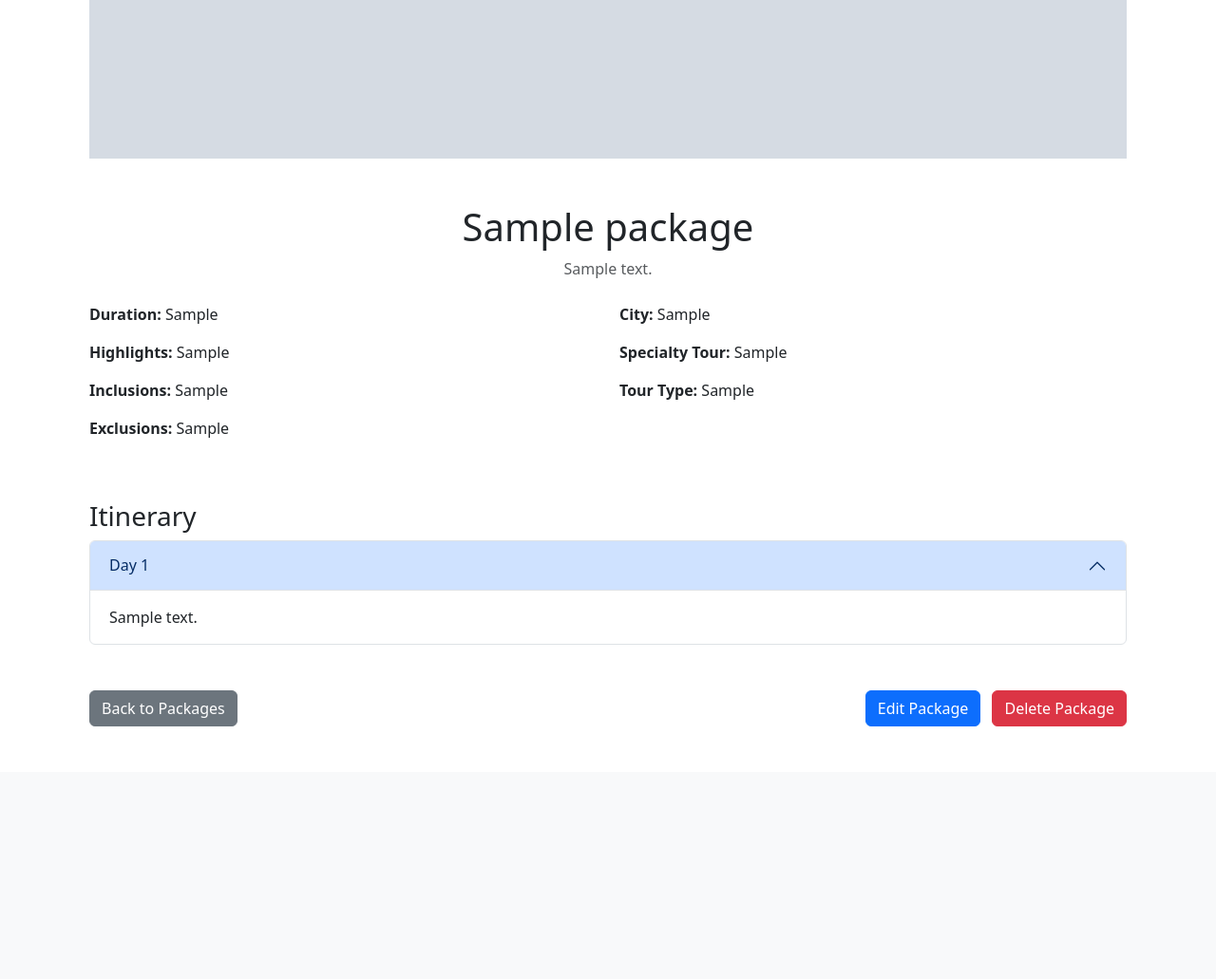
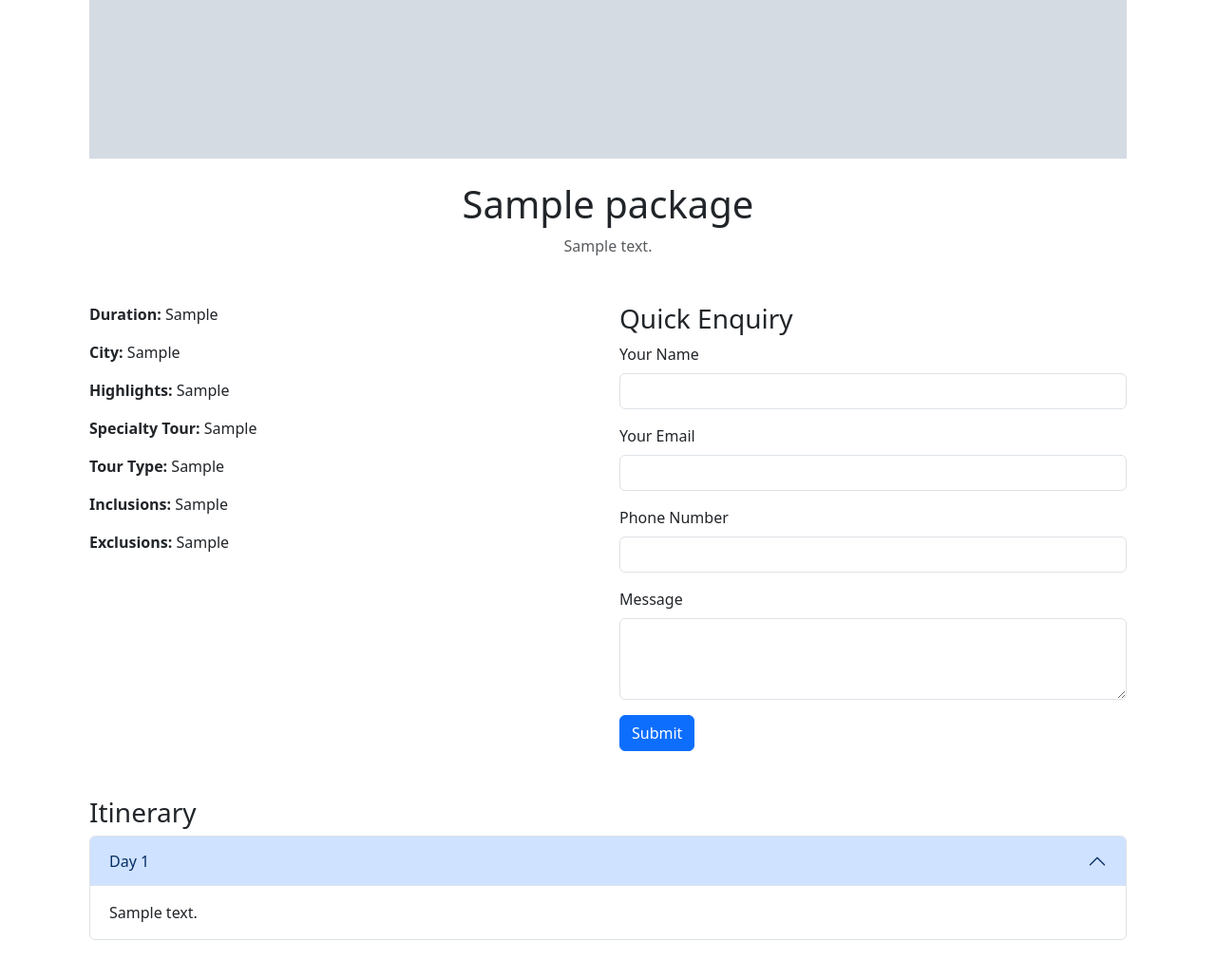
Before and after one commit to DhruvkBhatt/Maa_chamunda, a Flask app: page /packages/1 in a window 1280 px wide. Shown: the part 601-1632 px from the top of the page at 95% size. Before the commit the page ends 1366 px from the top, so only its background shows below. Run offline with Flask 2, Linux system fonts and the light colour scheme; tables that the repository leaves empty hold one stand-in row (values such as "Sample post"); grey boxes marked "Sample" are stand-in pictures; some libraries are stand-ins or nearby versions.

Commit message:
Updated enquiry, index page, packages, logo

```diff
--- a/app.py
+++ b/app.py
@@ -130,19 +130,23 @@ def submit_enquiry():
         else:
             return jsonify({"status": "error", "message": "Unsupported data format"})
 
-        # Send emails
-        send_admin_email(mail, name, email, phone, message)
-        send_client_acknowledgment(mail, email, name, email, phone, message)
+        # Send admin email
+        send_admin_email(
+            mail, "enquiry",
+            name=name, email=email, contact=phone, message=message
+        )
+
+        # Send client acknowledgment
+        send_client_acknowledgment(mail, email, name, "enquiry")
 
         # Flash success message
         flash("Thank you for your enquiry! A confirmation email has been sent to you.", "success")
-        return redirect(url_for('home'))
+        return redirect(url_for('index'))
 
     except Exception as e:
         print(f"Error: {e}")
         flash("There was an issue processing your request. Please try again later.", "danger")
         return redirect(url_for('index'))
-
 
 @app.route('/submit-hotel-booking', methods=['POST'])
 def submit_hotel_booking():
@@ -399,8 +403,8 @@ def get_packages():
 
 
     # Fetch distinct filter options from the database
-    specialties_options = sorted(set(p.specialty_tour for p in Package.query.all() if p.specialty_tour))
-    tour_types_options = sorted(set(p.tour_type for p in Package.query.all() if p.tour_type))
+    specialties_options = sorted(set(p.specialty_tour.title() for p in Package.query.all() if p.specialty_tour))
+    tour_types_options = sorted(set(p.tour_type.title() for p in Package.query.all() if p.tour_type))
     # categories_options = sorted(set(p.category for p in Package.query.all() if p.category))
 
     # print(f"Available filters - specialties_options: {specialties_options}, tour_types_options: {tour_types_options}")
--- a/templates/index.html
+++ b/templates/index.html
@@ -38,10 +38,10 @@
             {% for destination in popular_destinations %}
             <div class="col-md-4 mb-4">
                 <div class="card h-100 shadow-sm">
-                    <img src="{{ destination.images.split(',')[0] }}" class="card-img-top" alt="{{ destination.name }}">
+                    <img src="{{ destination.images.split(',')[0] }}" class="card-img-top" alt="{{ destination.name }}" style="height: 250px; object-fit: cover;">
                     <div class="card-body text-center">
-                        <h5 class="card-title">{{ destination.name }}</h5>
-                        <p>{{ destination.description }}</p>
+                        <h5 class="card-title">{{ destination.name | truncate(30) }}</h5>
+                        <p>{{ destination.description | truncate(70) }}</p>
                         <a href="{{ url_for('view_package', id=destination.id) }}" class="btn btn-primary">Learn More</a>
                     </div>
                 </div>
--- a/templates/nav.html
+++ b/templates/nav.html
@@ -2,7 +2,7 @@
     <div class="container">
         <!-- Logo -->
         <a class="navbar-brand" href="{{url_for('index')}}">
-            <img src="static/images/logo.png" alt="Logo" style="max-height: 80px;">
+            <img src="{{ url_for('static', filename='images/logo.png') }}" alt="Logo" style="max-height: 80px;">
         </a>
         <!-- Navbar Toggler for smaller screens -->
         <button class="navbar-toggler" type="button" data-bs-toggle="collapse" data-bs-target="#navbarNav" aria-controls="navbarNav" aria-expanded="false" aria-label="Toggle navigation">
--- a/templates/package_details.html
+++ b/templates/package_details.html
@@ -5,7 +5,6 @@
 {% block content %}
 <div class="container py-5">
     <!-- Gallery Section -->
-    <!-- <h2 class="mb-4 text-center">Gallery</h2> -->
     <div id="packageGallery" class="carousel slide" data-bs-ride="carousel">
         <div class="carousel-inner">
             {% for image_url in package.images.split(',') %}
@@ -24,24 +23,52 @@
         </button>
     </div>
 
-    <!-- Package Details Section -->
-    <div class="mt-5">
+    <!-- Package Details and Quick Enquiry Section -->
+    <br>
     <h1 class="text-center">{{ package.name }}</h1>
     <p class="text-muted text-center">{{ package.description }}</p>
+    <div class="row mt-5">
+        <div class="col-md-6">
 
-        <div class="row mt-4">
-            <div class="col-md-6">
             <p><strong>Duration:</strong> {{ package.duration }}</p>
+            <p><strong>City:</strong> {{ package.city }}</p>
             <p><strong>Highlights:</strong> {{ package.highlights }}</p>
+            <p><strong>Specialty Tour:</strong> {{ package.specialty_tour }}</p>
+            <p><strong>Tour Type:</strong> {{ package.tour_type }}</p>
             <p><strong>Inclusions:</strong> {{ package.inclusions }}</p>
             <p><strong>Exclusions:</strong> {{ package.exclusions }}</p>
         </div>
         <div class="col-md-6">
-                <!-- <p><strong>Category:</strong> {{ package.category }}</p> -->
-                <p><strong>City:</strong> {{ package.city }}</p>
-                <p><strong>Specialty Tour:</strong> {{ package.specialty_tour }}</p>
-                <p><strong>Tour Type:</strong> {{ package.tour_type }}</p>
+            <h3>Quick Enquiry</h3>
+            <form id="quick-enquiry-form" action="{{ url_for('submit_enquiry') }}" method="POST">
+                <div class="mb-3">
+                    <label for="name" class="form-label">Your Name</label>
+                    <input type="text" class="form-control" id="name" name="name" required>
                 </div>
+                <div class="mb-3">
+                    <label for="email" class="form-label">Your Email</label>
+                    <input type="email" class="form-control" id="email" name="email" required>
+                </div>
+                <div class="mb-3">
+                    <label for="phone" class="form-label">Phone Number</label>
+                    <input type="tel" class="form-control" id="phone" name="phone" required>
+                </div>
+                <div class="mb-3">
+                    <label for="message" class="form-label">Message</label>
+                    <textarea class="form-control" id="message" name="message" rows="3" required></textarea>
+                </div>
+                <button type="submit" class="btn btn-primary">Submit</button>
+            </form>
+
+            <!-- <div class="mt-5">
+                <h3>Package Summary</h3>
+                <ul class="list-group">
+                    <li class="list-group-item"><strong>Package:</strong> {{ package.name }}</li>
+                    <li class="list-group-item"><strong>Duration:</strong> {{ package.duration }}</li>
+                    <li class="list-group-item"><strong>City:</strong> {{ package.city }}</li>
+                    <li class="list-group-item"><strong>Tour Type:</strong> {{ package.tour_type }}</li>
+                </ul>
+            </div> -->
         </div>
     </div>
 
--- a/templates/packages.html
+++ b/templates/packages.html
@@ -130,13 +130,13 @@
                         <img src="{{ package.images.split(',')[0] }}" class="card-img-top" alt="{{ package.name }}" style="height: 200px; object-fit: cover;">
                         <div class="card-body">
                             <h5 class="card-title">{{ package.name }}</h5>
-                            <p class="card-text">{{ package.description }}</p>
+                            <p class="card-text">{{ package.description[:50] }}{% if package.description|length > 20 %}...{% endif %} </p>
                             <p class="card-text"><strong>Highlights:</strong> {{ package.highlights[:20] }}{% if package.highlights|length > 20 %}...{% endif %}</p>
                             <p class="card-text"><strong>Duration:</strong> {{ package.duration }}</p>
                             <!-- <p class="card-text"><strong>Category:</strong> {{ package.category }}</p> -->
                             <p class="card-text"><strong>City:</strong> {{ package.city }}</p>
-                            <p class="card-text"><strong>Specialty Tour:</strong> {{ package.specialty_tour }}</p>
-                            <p class="card-text"><strong>Tour Type:</strong> {{ package.tour_type }}</p>
+                            <p class="card-text"><strong>Specialty Tour:</strong> {{ package.specialty_tour.capitalize() }}</p>
+                            <p class="card-text"><strong>Tour Type:</strong> {{ package.tour_type.capitalize() }}</p>
                             <a href="{{ url_for('package_details', package_id=package.id) }}" class="btn btn-primary">View Details</a>
                         </div>
                     </div>
```
Also changed, not shown: email_service.py (+10 -0 lines). Lines whose indentation alone changed are shown as unchanged.
